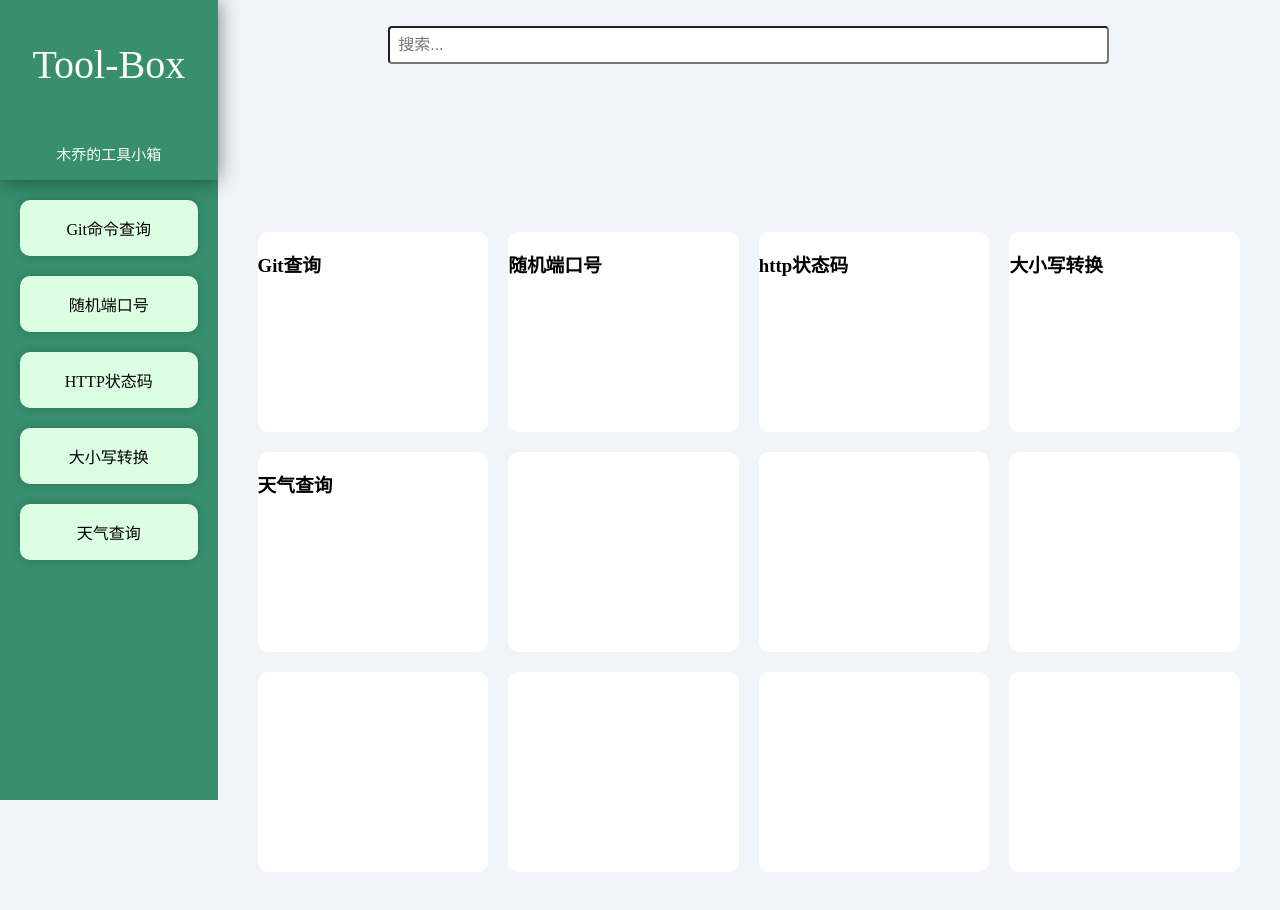
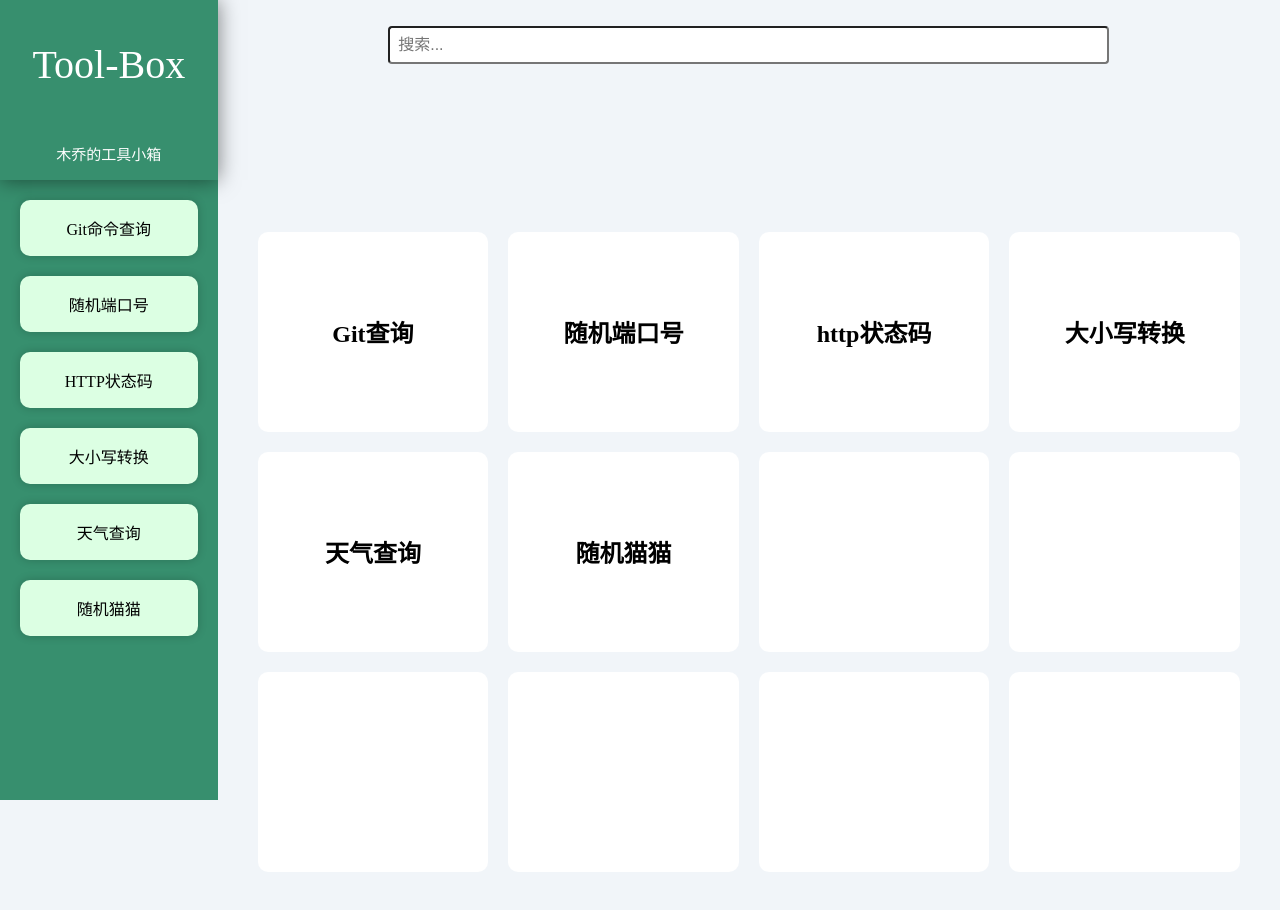
Before and after one commit to Wood-Q/Tool-Box, a React (Vite) app: page / in a window 1280 px wide. Built offline with nearby package versions, Linux system fonts and the light colour scheme.

Commit message:
随机猫猫功能

```diff
--- a/components/block/block.css
+++ b/components/block/block.css
@@ -6,5 +6,8 @@
     border-radius: 10px;
     cursor: pointer;
     text-decoration: none; /* 移除下划线 */
-  color: inherit; /* 继承父元素的颜色，或设置你想要的颜色 */
+    color: inherit; /* 继承父元素的颜色，或设置你想要的颜色 */
+    display: flex;
+    justify-content: center;
+    align-items: center;
 }
--- a/components/block/block.jsx
+++ b/components/block/block.jsx
@@ -6,12 +6,12 @@ import remarkGfm from "remark-gfm"; // 引入插件
 
 function Block({ target, content }) {
   const markdowncontent = `
-  ### ${content}
+  ## ${content}
   `;
 
   return (
     <NavLink to={target} className="block">
-      <Markdown>{markdowncontent}</Markdown>
+      <Markdown remarkPlugins={[remarkGfm]}>{markdowncontent}</Markdown>
     </NavLink>
   );
 }
--- a/components/sidebar/sidebar.jsx
+++ b/components/sidebar/sidebar.jsx
@@ -17,6 +17,7 @@ function Sidebar() {
       <Sidelink target="/httpCode" content="HTTP状态码"/>
       <Sidelink target="/UpLow" content="大小写转换"/>
       <Sidelink target="/weather" content="天气查询"/>
+      <Sidelink target="/cat" content="随机猫猫"/>
     </div>
   );
 }
--- /dev/null
+++ b/pages/catpage/catPage.css
@@ -0,0 +1,9 @@
+.contents{
+    margin-left: 17%; /* 留出Sidebar的宽度 */
+    margin-top: 5%; /* 留出Topbar的高度，20px padding + 60px */
+    padding: 40px; /* 内容区域的内边距 */
+    display: flex;
+    justify-content: center;
+    align-items: center;
+    flex-direction: column;
+}
--- /dev/null
+++ b/pages/catpage/catPage.jsx
@@ -0,0 +1,25 @@
+import "./catPage.css"
+import { useEffect,useState} from "react";
+
+function CatPage() {
+    const [cat,setCat]=useState("");
+
+    useEffect(() => {
+        async function fetchCat() {
+            const res=await fetch(
+                "https://api.thecatapi.com/v1/images/search?api_key=live_eFLPtGh6hZ9Lmg8dRZwdoYzIe5TSyMvKuSUfYs6rtI8cj9i5iWctxYD3jhUp9Pkl"
+            );
+            const data =await res.json();
+            setCat(data[0].url);
+            console.log(data);
+        }
+        fetchCat()
+    },[])
+
+
+    return <div className="contents">
+        <img src={cat} alt="cat" />
+    </div>
+}
+
+export default CatPage
--- a/pages/homepage/homepage.jsx
+++ b/pages/homepage/homepage.jsx
@@ -9,7 +9,7 @@ function Homepage() {
       <Block target="/httpCode" content="http状态码" />
       <Block target="/UpLow" content="大小写转换" />
       <Block target="/weather "content="天气查询" />
-      <Block content="" />
+      <Block target="/cat" content="随机猫猫" />
       <Block content="" />
       <Block content="" />
       <Block content="" />
--- a/src/App.jsx
+++ b/src/App.jsx
@@ -9,6 +9,7 @@ import "./App.css"
 import HttpPage from "../pages/httppage/httpPage";
 import UpperLowerPage from "../pages/upperlowerPage/ulpage";
 import WeatherPage from "../pages/weatherpage/weatherPage";
+import CatPage from "../pages/catpage/catPage";
 
 function App() {
   return (
@@ -23,6 +24,7 @@ function App() {
           <Route path="/httpCode" element={<HttpPage />} />
           <Route path="/UpLow" element={<UpperLowerPage />} />
           <Route path="/weather" element={<WeatherPage />} />
+          <Route path="/cat" element={<CatPage />} />
         </Routes>
       </Routers>
     </div>
```
